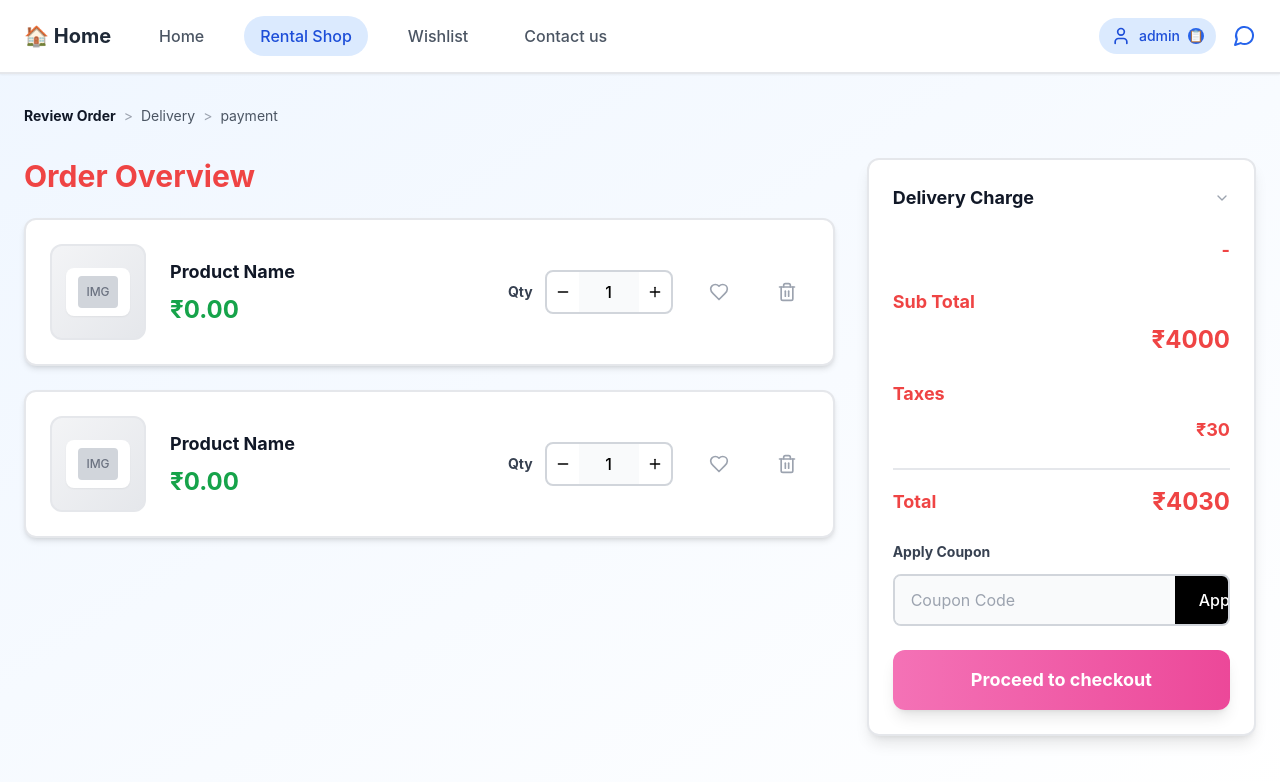
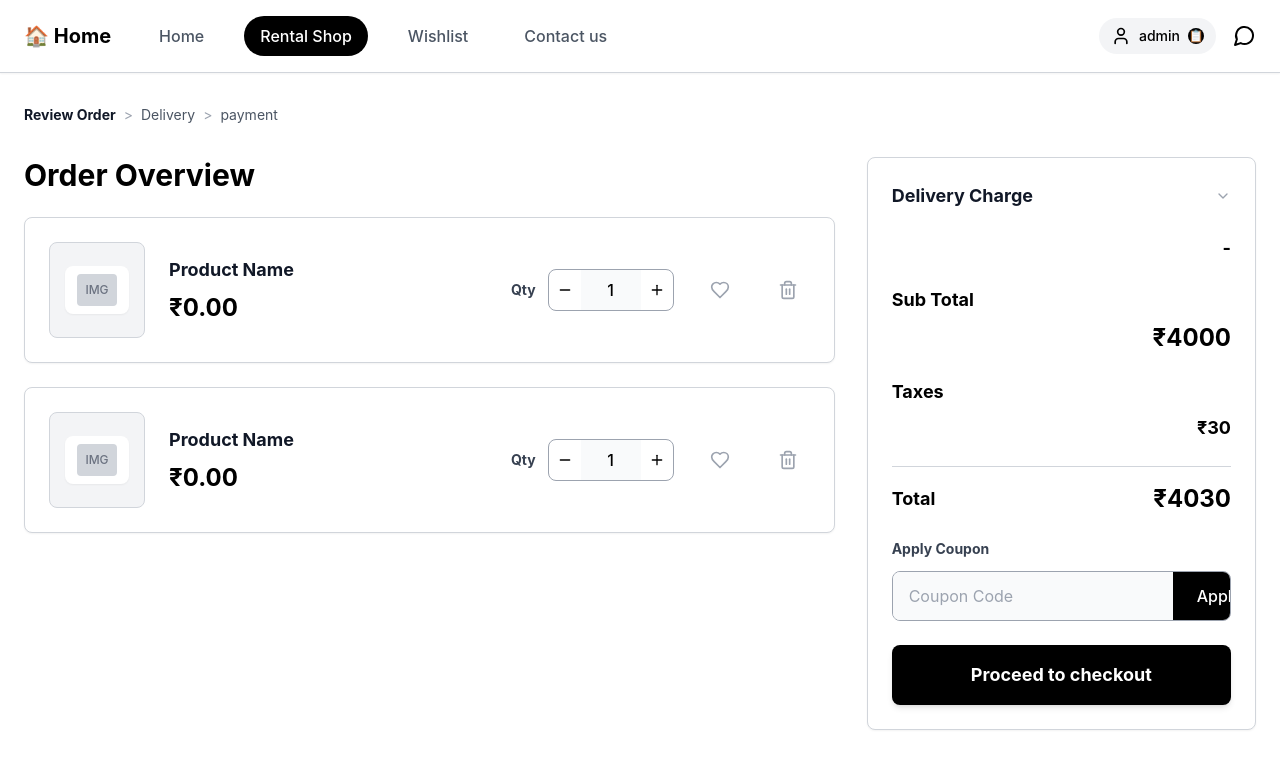
Before and after one commit to kedardk005/Odoo, a React (Create React App) app: page /shop/cart in a window 1280 px wide. Shown: the top 782 px of the page. Built offline with nearby package versions, Linux system fonts and the light colour scheme; the HTML template or start-up script is replaced by a standard one.

Commit message:
Update Cart to black and white theme
cgen-afd15f2f074e42f3af8a5208a125f13e

```diff
--- a/src/pages/Cart.js
+++ b/src/pages/Cart.js
@@ -38,26 +38,26 @@ const Cart = () => {
   const total = subtotal + deliveryCharge + taxes;
 
   return (
-    <div className="min-h-screen bg-gradient-to-br from-blue-50 to-white">
+    <div className="min-h-screen bg-white">
       {/* Header */}
-      <header className="bg-white border-b-2 border-gray-200 shadow-sm">
+      <header className="bg-white border-b border-gray-300 shadow-sm">
         <div className="container mx-auto px-6 py-4">
           <div className="flex items-center justify-between">
             <div className="flex items-center space-x-8">
-              <Link to="/shop" className="text-xl font-bold text-gray-800 hover:text-blue-600 transition-colors">
+              <Link to="/shop" className="text-xl font-bold text-black hover:text-gray-600 transition-colors">
                 🏠 Home
               </Link>
               <nav className="hidden md:flex space-x-6">
-                <Link to="/shop" className="px-4 py-2 text-gray-600 hover:text-blue-600 hover:bg-blue-50 rounded-full transition-all duration-200 font-medium">
+                <Link to="/shop" className="px-4 py-2 text-gray-600 hover:text-black hover:bg-gray-100 rounded-full transition-all duration-200 font-medium">
                   Home
                 </Link>
-                <Link to="/shop" className="px-4 py-2 bg-blue-100 text-blue-700 rounded-full font-medium">
+                <Link to="/shop" className="px-4 py-2 bg-black text-white rounded-full font-medium">
                   Rental Shop
                 </Link>
-                <Link to="/shop/wishlist" className="px-4 py-2 text-gray-600 hover:text-blue-600 hover:bg-blue-50 rounded-full transition-all duration-200 font-medium">
+                <Link to="/shop/wishlist" className="px-4 py-2 text-gray-600 hover:text-black hover:bg-gray-100 rounded-full transition-all duration-200 font-medium">
                   Wishlist
                 </Link>
-                <Link to="/shop/contact" className="px-4 py-2 text-gray-600 hover:text-blue-600 hover:bg-blue-50 rounded-full transition-all duration-200 font-medium">
+                <Link to="/shop/contact" className="px-4 py-2 text-gray-600 hover:text-black hover:bg-gray-100 rounded-full transition-all duration-200 font-medium">
                   Contact us
                 </Link>
               </nav>
@@ -65,15 +65,15 @@ const Cart = () => {
 
             <div className="flex items-center space-x-4">
               <div className="relative group">
-                <button className="flex items-center space-x-2 bg-blue-100 text-blue-700 px-3 py-2 rounded-full hover:bg-blue-200 transition-all duration-200">
+                <button className="flex items-center space-x-2 bg-gray-100 text-black px-3 py-2 rounded-full hover:bg-gray-200 transition-all duration-200">
                   <User className="h-5 w-5" />
                   <span className="text-sm font-medium">admin</span>
-                  <div className="w-4 h-4 bg-blue-600 rounded-full flex items-center justify-center">
+                  <div className="w-4 h-4 bg-black rounded-full flex items-center justify-center">
                     <span className="text-white text-xs">📋</span>
                   </div>
                 </button>
               </div>
-              <Link to="/shop/contact" className="text-blue-600 hover:text-blue-800 transition-colors">
+              <Link to="/shop/contact" className="text-black hover:text-gray-600 transition-colors">
                 <MessageCircle className="h-6 w-6" />
               </Link>
             </div>
@@ -96,13 +96,13 @@ const Cart = () => {
         <div className="grid grid-cols-1 lg:grid-cols-3 gap-8">
           {/* Cart Items */}
           <div className="lg:col-span-2 space-y-6">
-            <h1 className="text-3xl font-bold text-red-500">Order Overview</h1>
+            <h1 className="text-3xl font-bold text-black">Order Overview</h1>
 
             <div className="space-y-6">
               {cartItems.map((item) => (
-                <div key={item.id} className="bg-white border-2 border-gray-200 rounded-xl p-6 shadow-md hover:shadow-lg transition-shadow duration-300">
+                <div key={item.id} className="bg-white border border-gray-300 rounded-lg p-6 shadow-sm hover:shadow-md transition-shadow duration-300">
                   <div className="flex items-center space-x-6">
-                    <div className="w-24 h-24 bg-gradient-to-br from-gray-100 to-gray-200 rounded-xl border-2 border-gray-200 flex items-center justify-center">
+                    <div className="w-24 h-24 bg-gray-100 rounded-lg border border-gray-300 flex items-center justify-center">
                       <div className="w-16 h-12 bg-white rounded-lg flex items-center justify-center shadow-sm">
                         <div className="w-10 h-8 bg-gray-300 rounded flex items-center justify-center">
                           <span className="text-gray-500 text-xs font-medium">IMG</span>
@@ -112,13 +112,13 @@ const Cart = () => {
 
                     <div className="flex-1">
                       <h3 className="font-bold text-gray-900 text-lg mb-2">{item.name}</h3>
-                      <p className="text-2xl font-bold text-green-600">₹{item.price.toFixed(2)}</p>
+                      <p className="text-2xl font-bold text-black">₹{item.price.toFixed(2)}</p>
                     </div>
 
                     <div className="flex items-center space-x-6">
                       <div className="flex items-center space-x-3">
                         <span className="text-sm font-bold text-gray-700">Qty</span>
-                        <div className="flex items-center border-2 border-gray-300 rounded-lg overflow-hidden">
+                        <div className="flex items-center border border-gray-400 rounded-lg overflow-hidden">
                           <button
                             onClick={() => updateQuantity(item.id, item.quantity - 1)}
                             className="p-2 hover:bg-gray-100 transition-colors"
@@ -135,7 +135,7 @@ const Cart = () => {
                         </div>
                       </div>
 
-                      <button className="p-3 text-gray-400 hover:text-pink-500 hover:bg-pink-50 rounded-lg transition-all duration-200">
+                      <button className="p-3 text-gray-400 hover:text-gray-600 hover:bg-gray-100 rounded-lg transition-all duration-200">
                         <Heart size={20} />
                       </button>
 
@@ -154,30 +154,30 @@ const Cart = () => {
 
           {/* Order Summary */}
           <div className="space-y-6">
-            <div className="bg-white border-2 border-gray-200 rounded-xl p-6 shadow-lg">
+            <div className="bg-white border border-gray-300 rounded-lg p-6 shadow-sm">
               <div className="flex items-center justify-between mb-6">
                 <h2 className="font-bold text-gray-900 text-lg">Delivery Charge</h2>
                 <ChevronDown size={16} className="text-gray-400" />
               </div>
-              <p className="text-right text-lg font-bold text-red-500 mb-6">-</p>
+              <p className="text-right text-lg font-bold text-black mb-6">-</p>
 
-              <h2 className="font-bold text-red-500 text-lg mb-2">Sub Total</h2>
-              <p className="text-right text-2xl font-bold text-red-500 mb-6">₹{subtotal}</p>
+              <h2 className="font-bold text-black text-lg mb-2">Sub Total</h2>
+              <p className="text-right text-2xl font-bold text-black mb-6">₹{subtotal}</p>
 
-              <h2 className="font-bold text-red-500 text-lg mb-2">Taxes</h2>
-              <p className="text-right text-lg font-bold text-red-500 mb-6">₹{taxes}</p>
+              <h2 className="font-bold text-black text-lg mb-2">Taxes</h2>
+              <p className="text-right text-lg font-bold text-black mb-6">₹{taxes}</p>
 
-              <div className="border-t-2 border-gray-200 pt-4 mb-6">
+              <div className="border-t border-gray-300 pt-4 mb-6">
                 <div className="flex justify-between items-center">
-                  <h2 className="font-bold text-red-500 text-lg">Total</h2>
-                  <p className="text-2xl font-bold text-red-500">₹{total}</p>
+                  <h2 className="font-bold text-black text-lg">Total</h2>
+                  <p className="text-2xl font-bold text-black">₹{total}</p>
                 </div>
               </div>
 
               {/* Coupon */}
               <div className="mb-6">
                 <label className="block text-sm font-bold text-gray-700 mb-3">Apply Coupon</label>
-                <div className="flex overflow-hidden rounded-lg border-2 border-gray-300">
+                <div className="flex overflow-hidden rounded-lg border border-gray-400">
                   <input
                     type="text"
                     value={couponCode}
@@ -192,7 +192,7 @@ const Cart = () => {
               </div>
 
               <Link to="/shop/checkout">
-                <button className="w-full bg-gradient-to-r from-pink-400 to-pink-500 text-white py-4 rounded-xl hover:from-pink-500 hover:to-pink-600 transition-all duration-200 font-bold text-lg shadow-lg hover:shadow-xl transform hover:scale-105">
+                <button className="w-full bg-black text-white py-4 rounded-lg hover:bg-gray-800 transition-all duration-200 font-bold text-lg shadow-md hover:shadow-lg transform hover:scale-105">
                   Proceed to checkout
                 </button>
               </Link>
```
